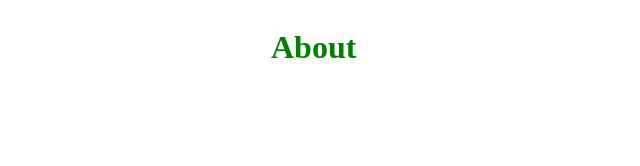
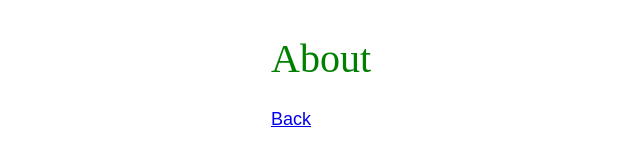
Before and after one commit to alekskos/overweb, a Gatsby site: page /about in a window 1280 px wide. Shown: the whole page, without its empty margins (33-673 px from the left). Built offline with nearby package versions, Linux system fonts and the light colour scheme; Gatsby itself is replaced by a stand-in of ours.

Commit message:
adds global styles to about

```diff
--- a/src/pages/about.js
+++ b/src/pages/about.js
@@ -1,5 +1,6 @@
 import React from 'react';
 import styled from 'styled-components';
+import { GlobalStyles } from '../globalStyles';
 
 const Main = styled.main`
   display: grid;
@@ -12,9 +13,13 @@ const Header = styled.h1`
 `;
 
 export default function About() {
-    return (
-        <Main>
-            <Header>About</Header>
-        </Main>
-    );
+  return (
+    <>
+      <GlobalStyles />
+      <Main>
+        <Header>About</Header>
+        <a href="/">Back</a>
+      </Main>
+    </>
+  );
 }
```
